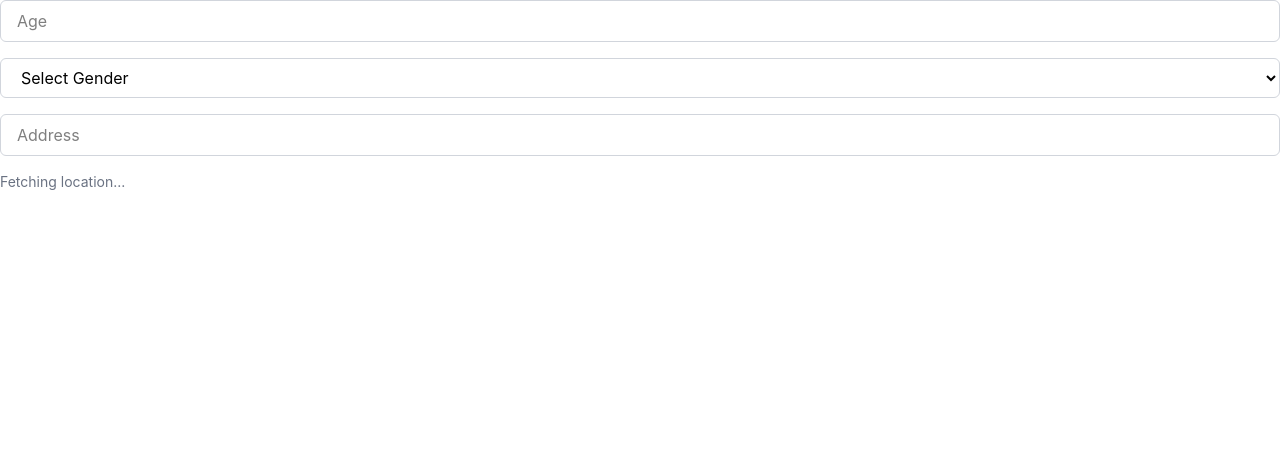
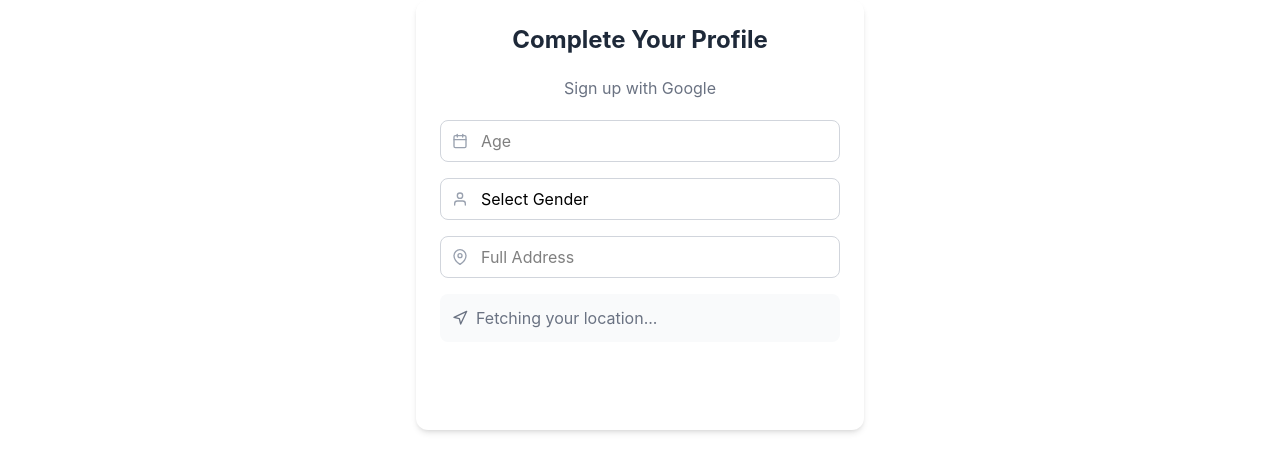
Before and after one commit to aryan1856/BeTheFix, a React (Vite) app in the folder Client/: page /login in a window 1280 px wide. Both pictures are taken after a click on the button "SignIn with Google". Shown: the top 472 px of the page. Built offline with nearby package versions, Linux system fonts and the light colour scheme; no server answers.

Commit message:
google updtaed ui

```diff
--- a/Client/src/components/GoogleAuthButton.jsx
+++ b/Client/src/components/GoogleAuthButton.jsx
@@ -3,7 +3,8 @@ import { jwtDecode } from 'jwt-decode';
 import axios from 'axios';
 import toast from 'react-hot-toast';
 import { useEffect, useState } from 'react';
-import { useNavigate } from 'react-router-dom';
+import { FiUser, FiMapPin, FiCalendar, FiNavigation } from 'react-icons/fi';
+import { motion } from 'framer-motion';
 
 const GoogleAuthButton = () => {
   const [formExtras, setFormExtras] = useState({
@@ -15,7 +16,8 @@ const GoogleAuthButton = () => {
   });
 
   const [locationFetched, setLocationFetched] = useState(false);
-  const navigate=useNavigate()
+  const [isLoading, setIsLoading] = useState(false);
+
   // Get browser location on mount
   useEffect(() => {
     if ("geolocation" in navigator) {
@@ -23,21 +25,29 @@ const GoogleAuthButton = () => {
         (position) => {
           setFormExtras((prev) => ({
             ...prev,
-            latitude: position.coords.latitude,
-            longitude: position.coords.longitude,
+            latitude: position.coords.latitude.toFixed(4),
+            longitude: position.coords.longitude.toFixed(4),
           }));
           setLocationFetched(true);
+          toast.success("Location fetched successfully!", {
+            icon: '📍',
+          });
         },
         (error) => {
-          toast.error("Location permission denied");
+          toast.error("Location permission denied", {
+            icon: '❌',
+          });
         }
       );
     } else {
-      toast.error("Geolocation not supported");
+      toast.error("Geolocation not supported", {
+        icon: '⚠️',
+      });
     }
   }, []);
 
   const handleSuccess = async (credentialResponse) => {
+    setIsLoading(true);
     try {
       const token = credentialResponse.credential;
       const decoded = jwtDecode(token);
@@ -47,78 +57,131 @@ const GoogleAuthButton = () => {
       const { age, gender, address, latitude, longitude } = formExtras;
 
       if (!age || !gender || !address || !latitude || !longitude) {
-        toast.error("All fields including location are required!");
+        toast.error("Please fill all fields including location!", {
+          icon: '✏️',
+        });
+        setIsLoading(false);
         return;
       }
 
-      const res = await axios.post('http://localhost:8000/api/auth/google-login', {
+      const res = await axios.post('http://localhost:8000/api/users/google-login', {
         token,
         age,
         gender,
         address,
         latitude,
         longitude,
-      },{
-        withCredentials:true
+      }, {
+        withCredentials: true
       });
-      navigate('/dashboard')
-      toast.success(res.data.message);
 
+      toast.success(res.data.message, {
+        icon: '🎉',
+      });
     } catch (err) {
       console.error(err);
-      toast.error(err.response?.data?.message || "Google login failed");
+      toast.error(err.response?.data?.message || "Google login failed", {
+        icon: '😢',
+      });
+    } finally {
+      setIsLoading(false);
     }
   };
 
   return (
+    <motion.div
+      initial={{ opacity: 0, y: 20 }}
+      animate={{ opacity: 1, y: 0 }}
+      transition={{ duration: 0.5 }}
+      className="max-w-md mx-auto p-6 bg-white rounded-xl shadow-md space-y-5"
+    >
+      <h2 className="text-2xl font-bold text-center text-gray-800">Complete Your Profile</h2>
+      <p className="text-center text-gray-500">Sign up with Google</p>
+
       <div className="space-y-4">
         {/* Age input */}
+        <div className="relative">
+          <div className="absolute inset-y-0 left-0 pl-3 flex items-center pointer-events-none">
+            <FiCalendar className="text-gray-400" />
+          </div>
           <input
             type="number"
             placeholder="Age"
+            min="13"
+            max="120"
             value={formExtras.age}
             onChange={(e) => setFormExtras({ ...formExtras, age: e.target.value })}
-        className="w-full px-4 py-2 border border-gray-300 rounded-md focus:outline-none focus:ring-2 focus:ring-blue-500"
+            className="w-full pl-10 pr-4 py-2 border border-gray-300 rounded-lg focus:outline-none focus:ring-2 focus:ring-blue-500 focus:border-transparent"
           />
+        </div>
 
         {/* Gender selection */}
+        <div className="relative">
+          <div className="absolute inset-y-0 left-0 pl-3 flex items-center pointer-events-none">
+            <FiUser className="text-gray-400" />
+          </div>
           <select
             value={formExtras.gender}
             onChange={(e) => setFormExtras({ ...formExtras, gender: e.target.value })}
-        className="w-full px-4 py-2 border border-gray-300 rounded-md focus:outline-none focus:ring-2 focus:ring-blue-500"
+            className="w-full pl-10 pr-4 py-2 border border-gray-300 rounded-lg focus:outline-none focus:ring-2 focus:ring-blue-500 focus:border-transparent appearance-none bg-white"
           >
             <option value="">Select Gender</option>
             <option value="Male">Male</option>
             <option value="Female">Female</option>
             <option value="Other">Other</option>
+
           </select>
+        </div>
 
         {/* Address input */}
+        <div className="relative">
+          <div className="absolute inset-y-0 left-0 pl-3 flex items-center pointer-events-none">
+            <FiMapPin className="text-gray-400" />
+          </div>
           <input
             type="text"
-        placeholder="Address"
+            placeholder="Full Address"
             value={formExtras.address}
             onChange={(e) => setFormExtras({ ...formExtras, address: e.target.value })}
-        className="w-full px-4 py-2 border border-gray-300 rounded-md focus:outline-none focus:ring-2 focus:ring-blue-500"
+            className="w-full pl-10 pr-4 py-2 border border-gray-300 rounded-lg focus:outline-none focus:ring-2 focus:ring-blue-500 focus:border-transparent"
           />
+        </div>
 
         {/* Location display */}
-      <div className="text-sm text-gray-500">
-        {locationFetched
-          ? `Location fetched: (${formExtras.latitude}, ${formExtras.longitude})`
-          : "Fetching location..."}
+        <div className={`flex items-center p-3 rounded-lg ${locationFetched ? 'bg-blue-50 text-blue-800' : 'bg-gray-50 text-gray-500'}`}>
+          <FiNavigation className="mr-2" />
+          {locationFetched ? (
+            <span>Location: {formExtras.latitude}, {formExtras.longitude}</span>
+          ) : (
+            <span>Fetching your location...</span>
+          )}
         </div>
 
         {/* Google Login Button */}
+        <div className="pt-2">
           <GoogleLogin
             onSuccess={handleSuccess}
             onError={() => {
-          toast.error("Google Sign-In failed");
+              toast.error("Google Sign-In failed", {
+                icon: '❌',
+              });
             }}
             useOneTap
             theme="filled_blue"
+            size="large"
+            shape="pill"
+            text="signup_with"
+            width="100%"
           />
         </div>
+
+        {isLoading && (
+          <div className="flex justify-center">
+            <div className="animate-spin rounded-full h-6 w-6 border-b-2 border-blue-500"></div>
+          </div>
+        )}
+      </div>
+    </motion.div>
   );
 };
 
```
Lines whose indentation alone changed are shown as unchanged.
